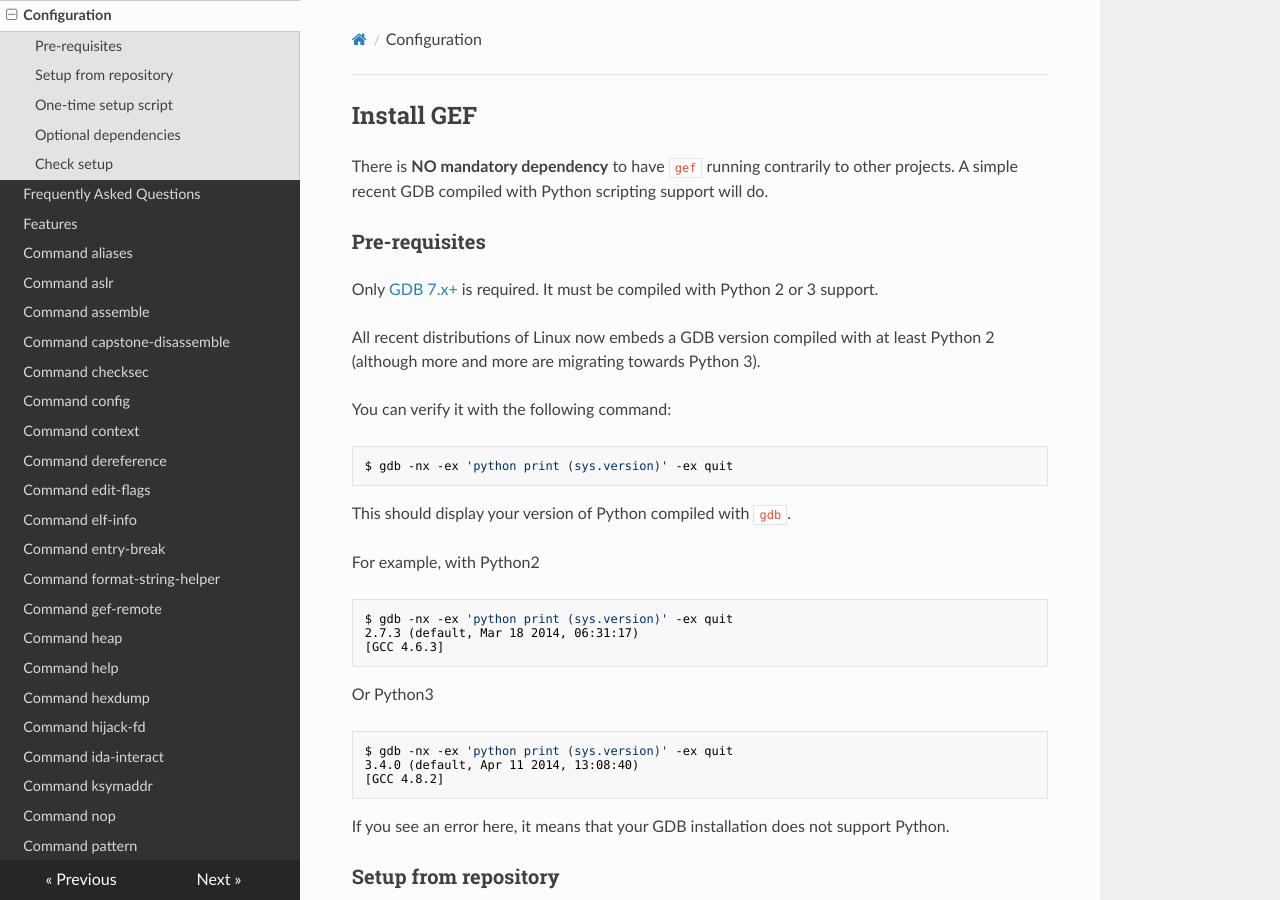
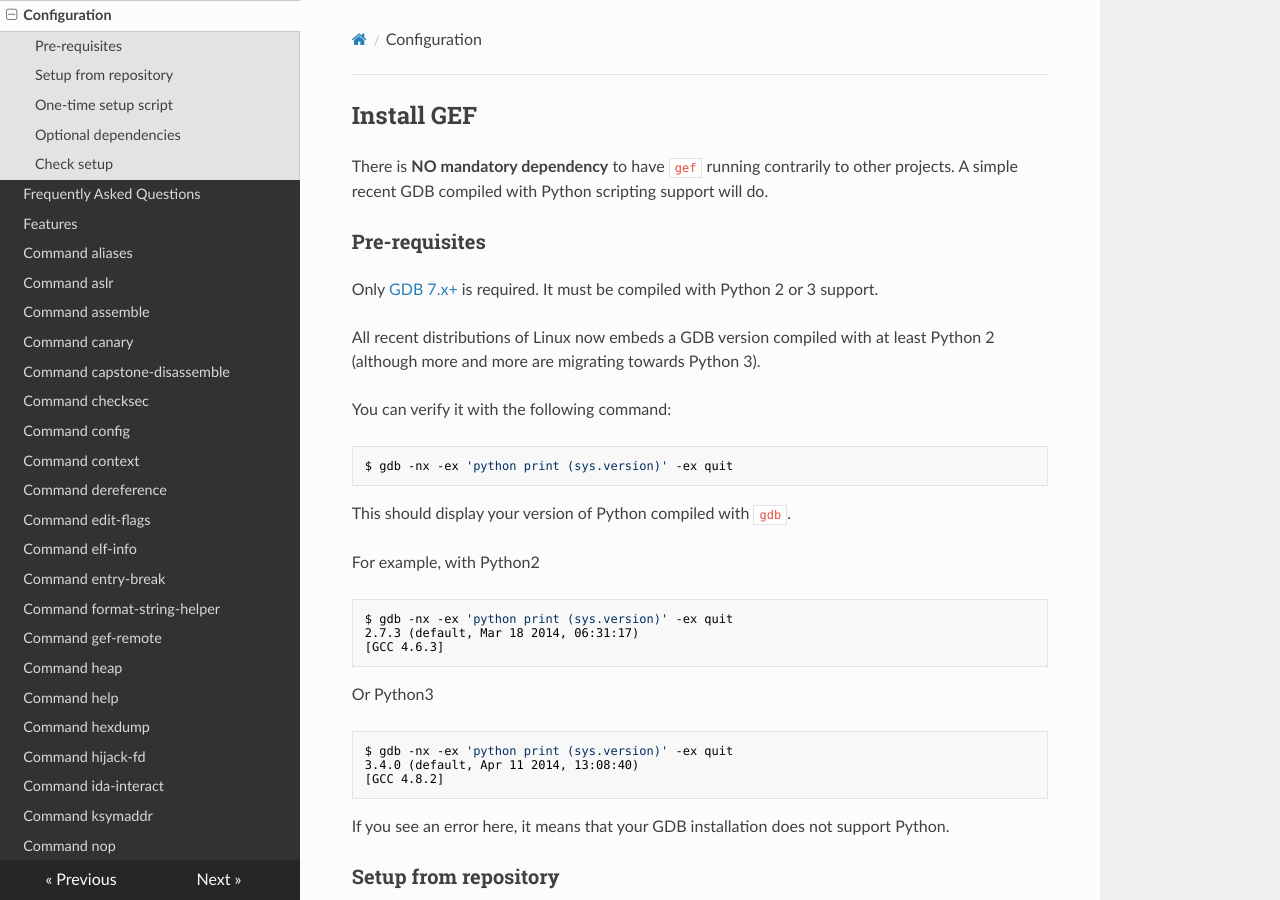
Before and after one commit to hugsy/gef, an MkDocs documentation site: the page built from docs/config.md, in a window 1280 px wide and 900 px high. Built offline with MkDocs 1.6.1, drawn with Linux system fonts in a browser that asks for light colours; nearby versions of some CDN libraries; old or Windows-style settings are respelled for this version of MkDocs.

Commit message:
Update mkdocs.yml

```diff
--- a/mkdocs.yml
+++ b/mkdocs.yml
@@ -8,6 +8,7 @@
 - [commands/aliases.md, Command aliases]
 - [commands/aslr.md, Command aslr]
 - [commands/assemble.md, Command assemble]
+- [commands/canary.md, Command canary]
 - [commands/capstone-disassemble.md, Command capstone-disassemble]
 - [commands/checksec.md, Command checksec]
 - [commands/config.md, Command config]
```
